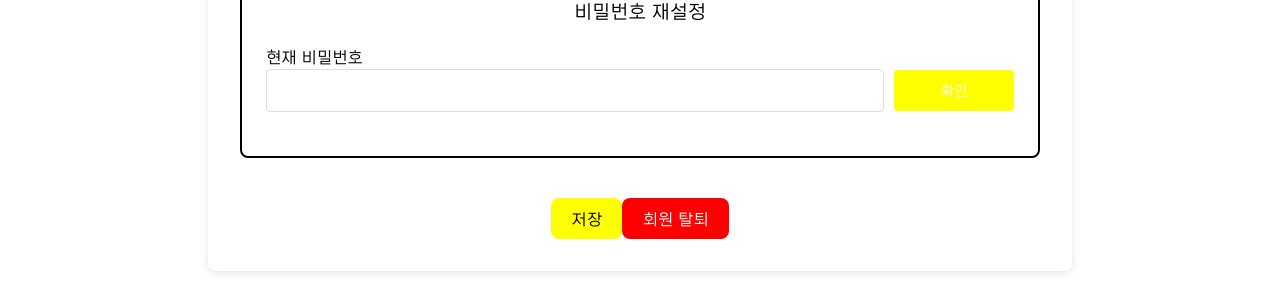
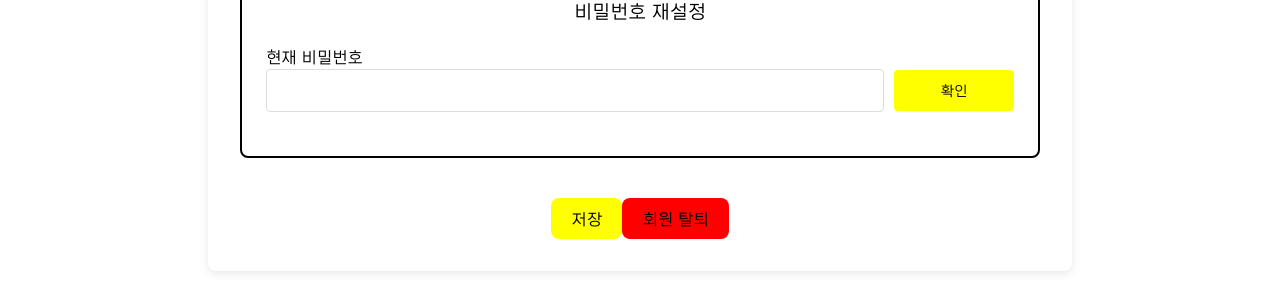
Before and after one commit to davJ-star/hanwha-ieum-seongwook, a React (Vite) app in the folder frontend/my-react-app/: page /MemberInfo in a window 1280 px wide. Shown: the part 803-1092 px from the top of the page. Built offline with nearby package versions, Linux system fonts and the light colour scheme.

Commit message:
style: improve button color and formatting in MemberInfo page
- Added black text color to password verification buttons
- Adjusted button formatting with consistent styling
- Updated delete account button with black text color

```diff
--- a/frontend/my-react-app/src/pages/MemberInfo.tsx
+++ b/frontend/my-react-app/src/pages/MemberInfo.tsx
@@ -224,7 +224,13 @@ const PasswordSection = ({
             aria-labelledby="currentPwLabel"
             style={{ color: '#000000' }}
           />
-          <button onClick={onPasswordVerify} aria-label="현재 비밀번호 확인">확인</button>
+          <button
+            onClick={onPasswordVerify}
+            aria-label="현재 비밀번호 확인"
+            style={{ color: '#000000' }}
+          >
+            확인
+          </button>
         </div>
       </label>
       {isPasswordValid && (
@@ -253,7 +259,13 @@ const PasswordSection = ({
                 aria-labelledby="confirmPwLabel"
                 style={{ color: '#000000' }}
               />
-              <button onClick={onConfirmNewPassword} aria-label="새 비밀번호 확인">확인</button>
+              <button
+                onClick={onConfirmNewPassword}
+                aria-label="새 비밀번호 확인"
+                style={{ color: '#000000' }}
+              >
+                확인
+              </button>
             </div>
           </label>
           {passwordError && <p role="alert" aria-live="polite">{passwordError}</p>}
@@ -383,6 +395,7 @@ const Mypage = () => {
               className="delete-account"
               onClick={() => navigate('/secession')}
               aria-label="회원 탈퇴 페이지로 이동"
+              style={{ color: '#000000' }}
             >
               회원 탈퇴
             </button>
```
